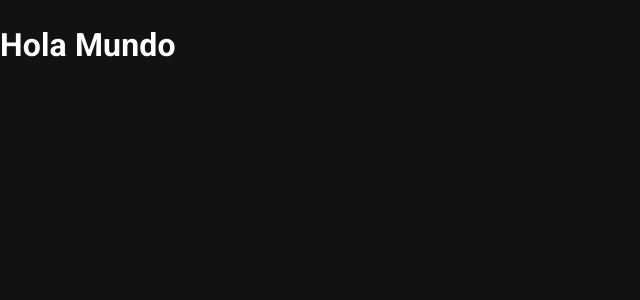
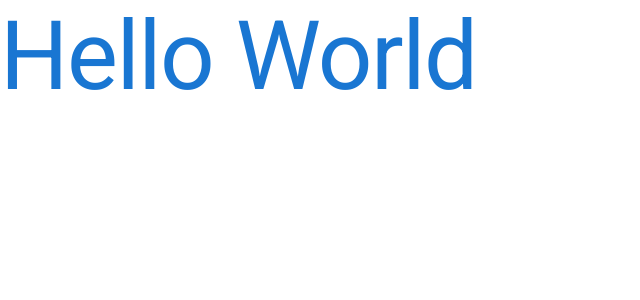
Before and after one commit to VivianaS14/nextjs, a Next.js app in the folder 03-open-jira/: page / in a window 1280 px wide. Shown: the top 300 px of the page, without its empty margins (0-640 px from the left). Built offline with nearby package versions, Linux system fonts and the light colour scheme.

Commit message:
Lesson 03-open-jira: create light and dark theme

```diff
--- a/03-open-jira/pages/_app.tsx
+++ b/03-open-jira/pages/_app.tsx
@@ -3,7 +3,8 @@
 import type { AppProps } from "next/app";
 import { Roboto } from "next/font/google";
 
-import { CssBaseline, ThemeProvider, createTheme } from "@mui/material";
+import { CssBaseline, ThemeProvider } from "@mui/material";
+import { darkTheme, lightTheme } from "@/themes";
 
 const roboto = Roboto({
   subsets: ["latin"],
@@ -12,15 +13,9 @@
   display: "swap",
 });
 
-const basicTheme = createTheme({
-  palette: {
-    mode: "dark",
-  },
-});
-
 export default function App({ Component, pageProps }: AppProps) {
   return (
-    <ThemeProvider theme={basicTheme}>
+    <ThemeProvider theme={darkTheme}>
       <CssBaseline />
       <main className={roboto.className}>
         <Component {...pageProps} />
--- a/03-open-jira/pages/index.tsx
+++ b/03-open-jira/pages/index.tsx
@@ -1,10 +1,13 @@
+import { Typography } from "@mui/material";
 import { NextPage } from "next";
 
 const HomePage: NextPage = () => {
   return (
-    <div>
-      <h1>Hola Mundo</h1>
-    </div>
+    <>
+      <Typography variant="h1" color={"primary"}>
+        Hello World
+      </Typography>
+    </>
   );
 };
 
--- /dev/null
+++ b/03-open-jira/themes/dark-theme.ts
@@ -0,0 +1,15 @@
+import { createTheme } from "@mui/material";
+import { red } from "@mui/material/colors";
+
+export const darkTheme = createTheme({
+  palette: {
+    secondary: {
+      main: "#19857b",
+    },
+    error: {
+      main: red.A400,
+    },
+  },
+
+  components: {},
+});
--- /dev/null
+++ b/03-open-jira/themes/index.ts
@@ -0,0 +1,2 @@
+export * from "./dark-theme";
+export * from "./light-theme";
--- /dev/null
+++ b/03-open-jira/themes/light-theme.ts
@@ -0,0 +1,22 @@
+import { createTheme } from "@mui/material";
+import { grey, red } from "@mui/material/colors";
+
+export const lightTheme = createTheme({
+  palette: {
+    mode: "light",
+    background: {
+      default: grey[300],
+    },
+    primary: {
+      main: "#4a148c",
+    },
+    secondary: {
+      main: "#19857b",
+    },
+    error: {
+      main: red.A400,
+    },
+  },
+
+  components: {},
+});
```
